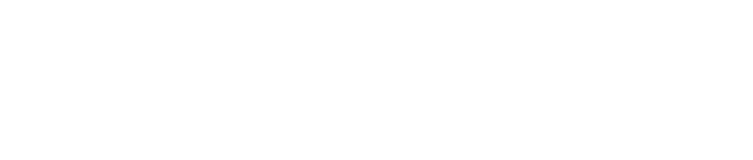
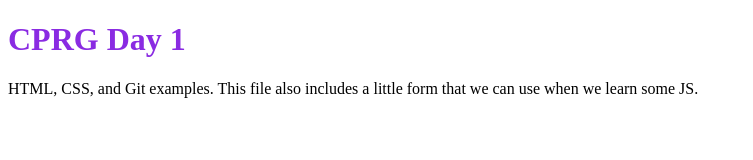
Before and after one commit to sait-wbdv/cprg-day-01-sample-code, a plain HTML site: page index.html in a window 1280 px wide. Shown: the whole page, without its empty margins (0-753 px from the left). Drawn offline with Linux system fonts and the light colour scheme.

Commit message:
added a class and some text

```diff
--- a/index.html
+++ b/index.html
@@ -6,5 +6,15 @@
     <title>CPRG Day 1 Sample Code</title>
     <link rel="stylesheet" href="style.css" />
   </head>
-  <body></body>
+  <body>
+    <main>
+      <header>
+        <h1 class="main-heading">CPRG Day 1</h1>
+      </header>
+      <p>
+        HTML, CSS, and Git examples. This file also includes a little form that
+        we can use when we learn some JS.
+      </p>
+    </main>
+  </body>
 </html>
--- a/style.css
+++ b/style.css
@@ -1,4 +1,4 @@
-h1 {
+.main-heading {
   color: blueviolet;
 }
 
```
